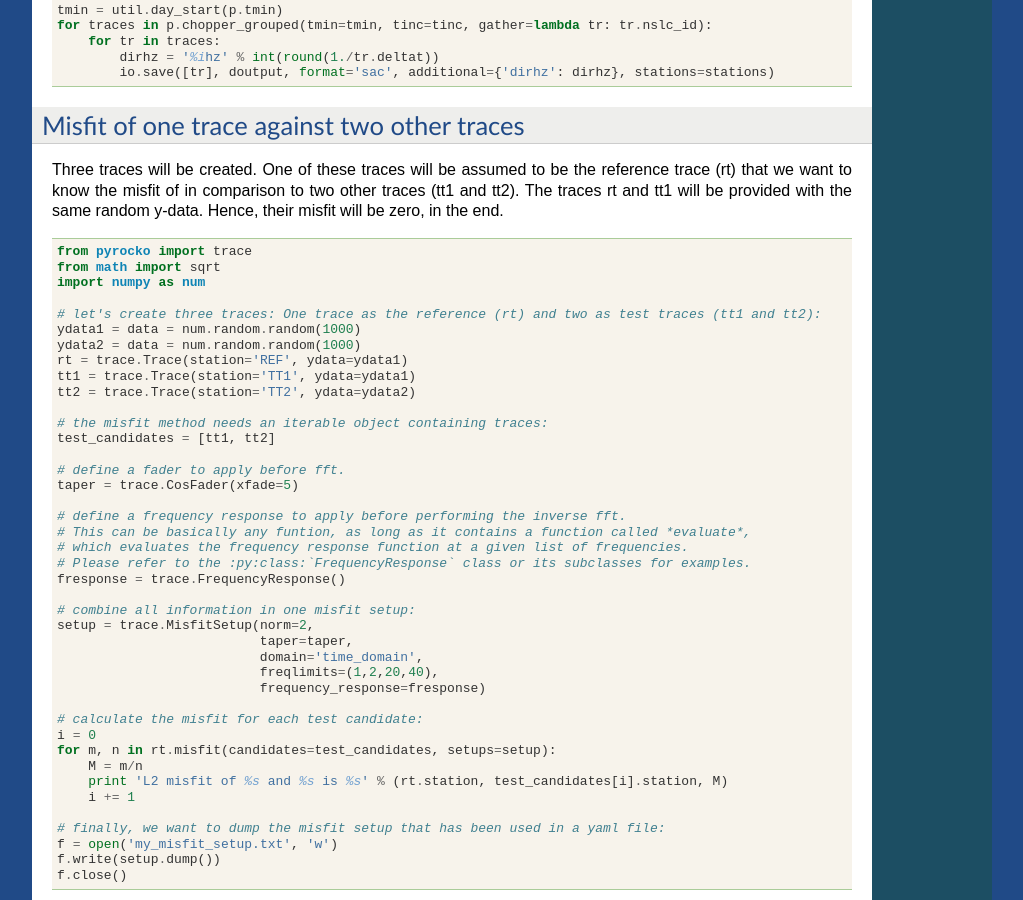
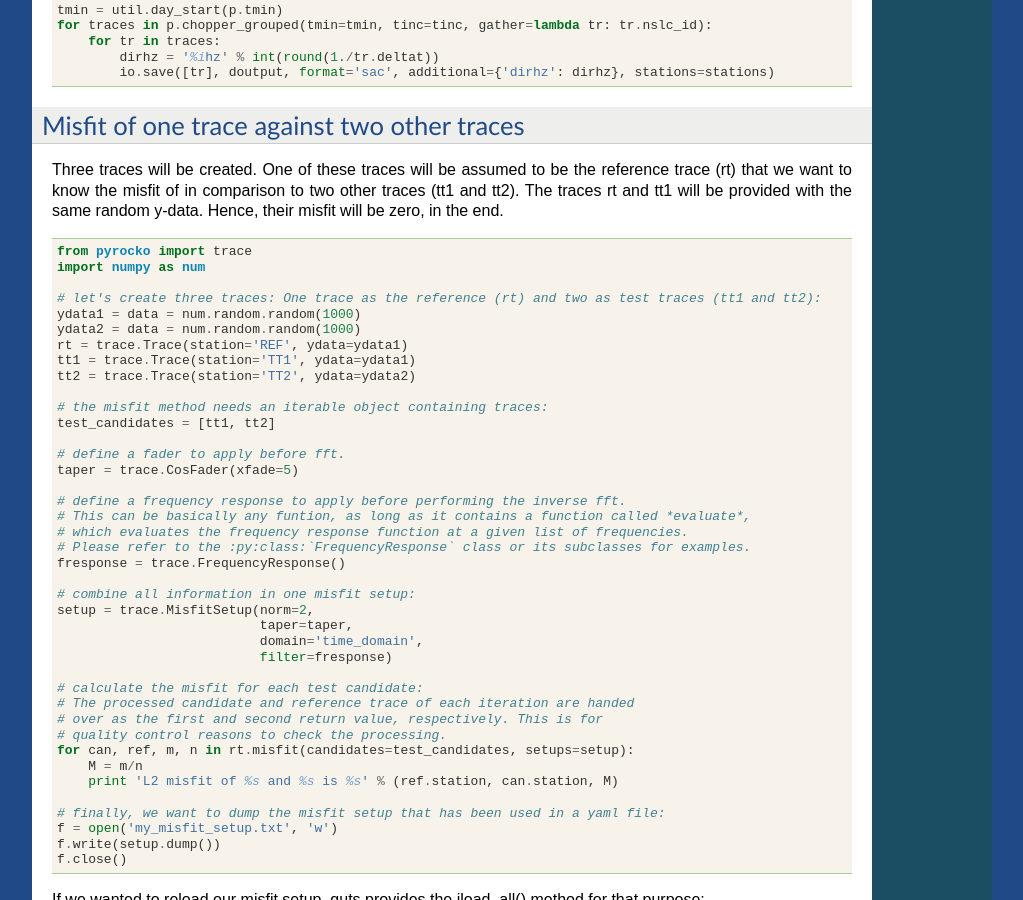
Before and after one commit to pyrocko/pyrocko, a Sphinx documentation site: the page built from doc/examples.rst, in a window 1280 px wide and 900 px high, scrolled down 4395 px. Shown: the whole window, without its empty margins (128-1151 px from the left). Built offline with Sphinx 7.4.7, drawn with Linux system fonts in a browser that asks for light colours; formulas are drawn with MathJax 3; the version number is read from the project's files by our own code.

Commit message:
adapted misfit example

```diff
--- a/doc/examples.rst
+++ b/doc/examples.rst
@@ -283,7 +283,6 @@ Three traces will be created. One of these traces will be assumed to be the refe
 ::
 
     from pyrocko import trace
-    from math import sqrt
     import numpy as num
 
     # let's create three traces: One trace as the reference (rt) and two as test traces (tt1 and tt2):
@@ -309,15 +308,15 @@ Three traces will be created. One of these traces will be assumed to be the refe
     setup = trace.MisfitSetup(norm=2,
                               taper=taper,
                               domain='time_domain',
-                              freqlimits=(1,2,20,40),
-                              frequency_response=fresponse)
+                              filter=fresponse)
 
     # calculate the misfit for each test candidate:
-    i = 0
-    for m, n in rt.misfit(candidates=test_candidates, setups=setup):
+    # The processed candidate and reference trace of each iteration are handed
+    # over as the first and second return value, respectively. This is for
+    # quality control reasons to check the processing.
+    for can, ref, m, n in rt.misfit(candidates=test_candidates, setups=setup):
         M = m/n
-        print 'L2 misfit of %s and %s is %s' % (rt.station, test_candidates[i].station, M)
-        i += 1
+        print 'L2 misfit of %s and %s is %s' % (ref.station, can.station, M)
 
     # finally, we want to dump the misfit setup that has been used in a yaml file:
     f = open('my_misfit_setup.txt', 'w')
```
